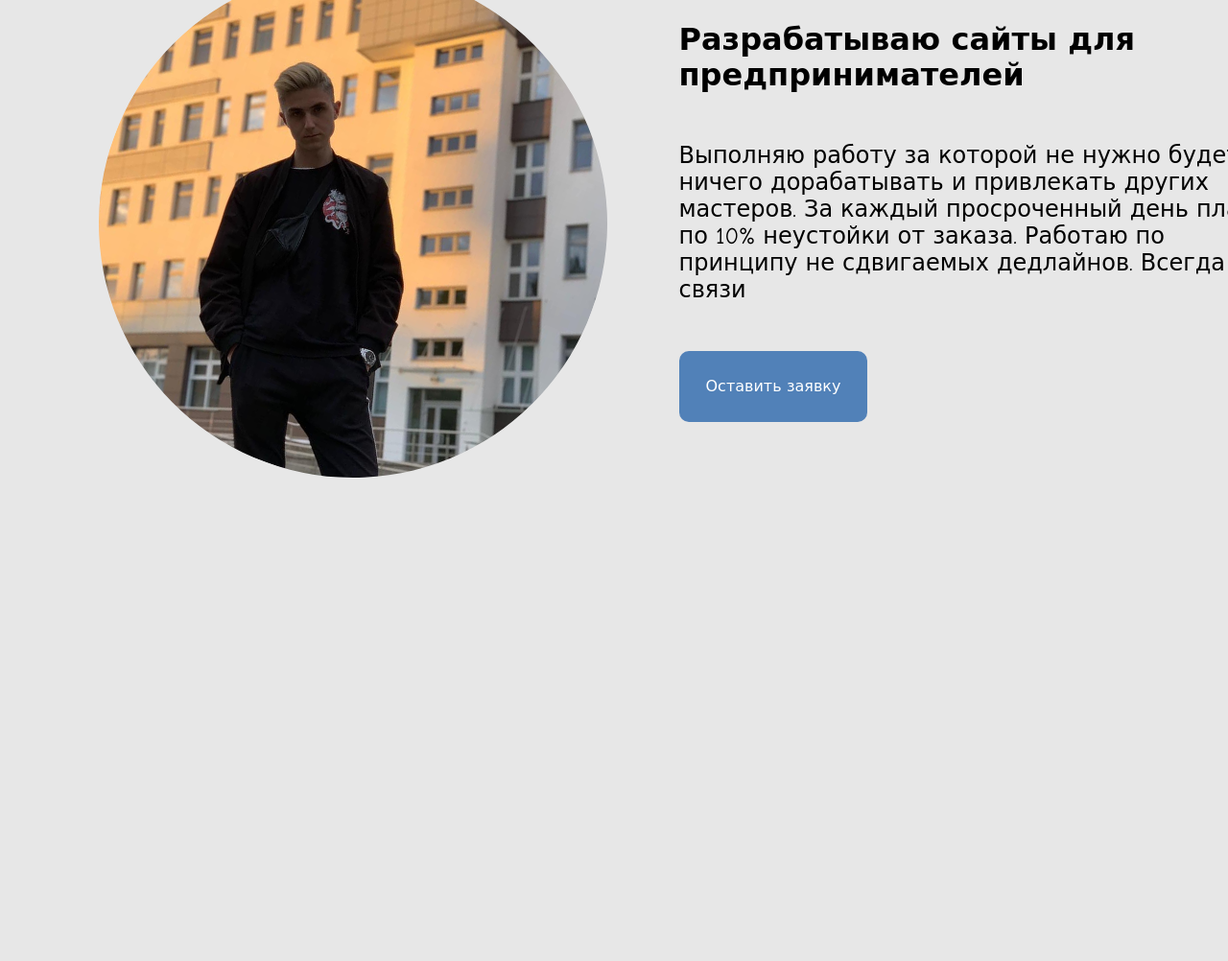
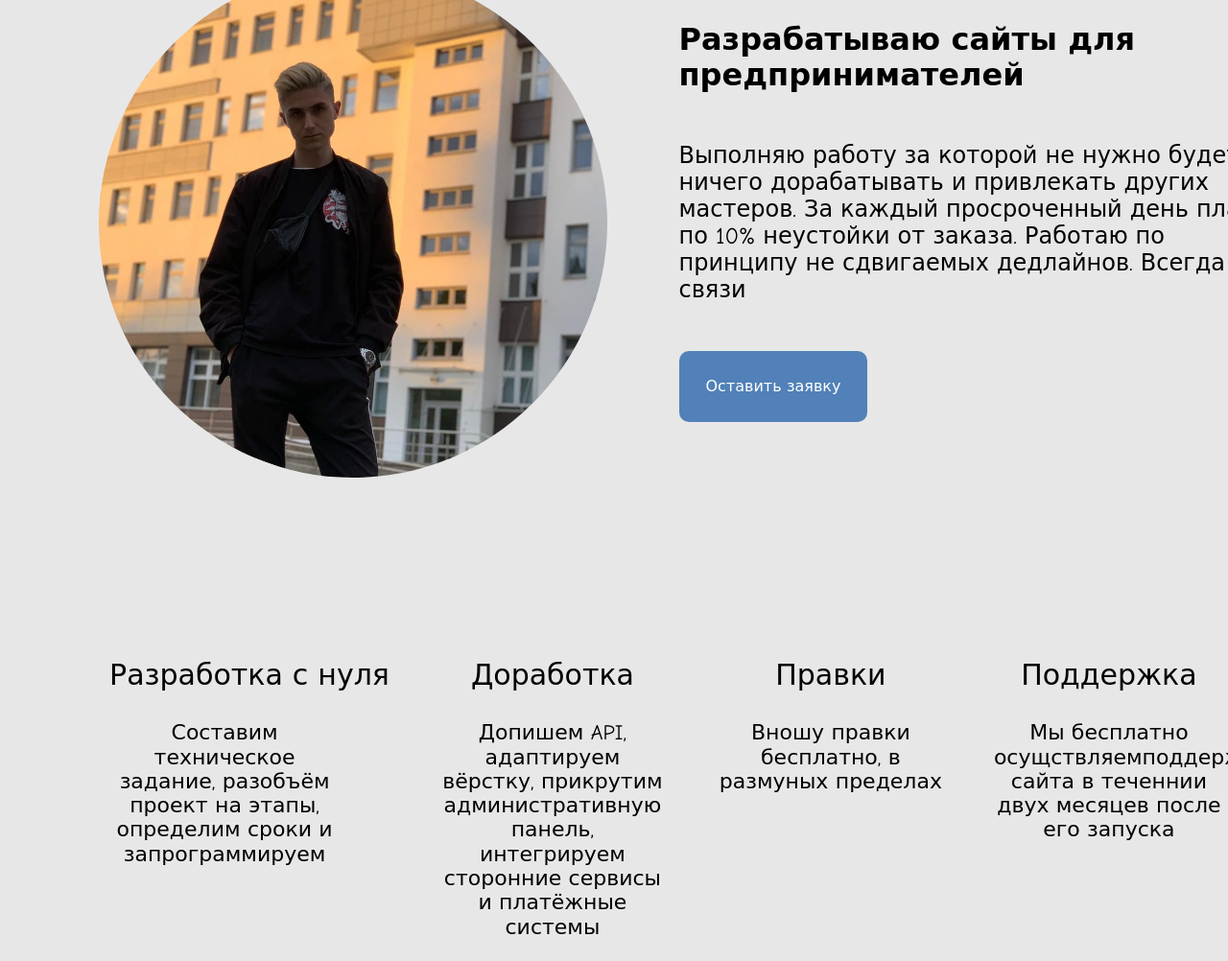
Before and after one commit to Sadpeak/web-portfolio, a website: page #source/index.html in a window 1280 px wide. Shown: the part 367-1369 px from the top of the page at 96% size. Before the commit the page ends 939 px from the top, so only its background shows below. Drawn offline with nearby package versions, Linux system fonts and the light colour scheme; files that its build step writes are made by us from their sources.

Commit message:
add advantages

```diff
--- a/#source/_main.html
+++ b/#source/_main.html
@@ -1,6 +1,6 @@
 <main>
     <div class="containerr">
-        <div ><img src="img/vkPhoto3.jpg" alt="photo" class="photo"></div>
+        <img src="img/vkPhoto3.jpg" alt="photo" class="photo">
         <div class="about">
             <h1>Разрабатываю сайты для предпринимателей</h1>
             <p>Выполняю работу за которой не нужно будет ничего дорабатывать и привлекать других мастеров. За каждый просроченный день
@@ -8,4 +8,27 @@
             <button class="req">Оставить заявку</button>
         </div>
     </div>
+<div class="containerr">
+    <div class="advantages">
+        <div class="advantage">
+            <p class="advantage-title">Разработка с нуля</p>
+            <p class="advantage-desc">Составим техническое задание, разобъём проект на этапы, определим сроки и
+                запрограммируем</p>
+        </div>
+
+        <div class="advantage">
+            <p class="advantage-title">Доработка</p>
+            <p class="advantage-desc">Допишем API, адаптируем вёрстку, прикрутим административную панель, интегрируем
+                сторонние сервисы и платёжные системы</p>
+        </div>
+        <div class="advantage">
+            <p class="advantage-title">Правки</p>
+            <p class="advantage-desc">Вношу правки бесплатно, в размуных пределах</p>
+        </div>
+        <div class="advantage">
+            <p class="advantage-title">Поддержка</p>
+            <p class="advantage-desc">Мы бесплатно осущствляемподдержку сайта в теченнии двух месяцев после его запуска</p>
+        </div>
+    </div>
+    </div>
 </main>
--- a/#source/scss/style.scss
+++ b/#source/scss/style.scss
@@ -45,3 +45,26 @@ body {
     }
   }
 }
+
+.about:after {
+  content: "";
+  display: table;
+  clear: both;
+}
+
+.advantages {
+  margin-top: 160px;
+  display: flex;
+  justify-content: space-around;
+  .advantage {
+    margin-right: 50px;
+    text-align: center;
+    &-title {
+      font-size: 30px;
+    }
+    &-desc {
+      font-size: 22px;
+      width: 30vh;
+    }
+  }
+}
```
